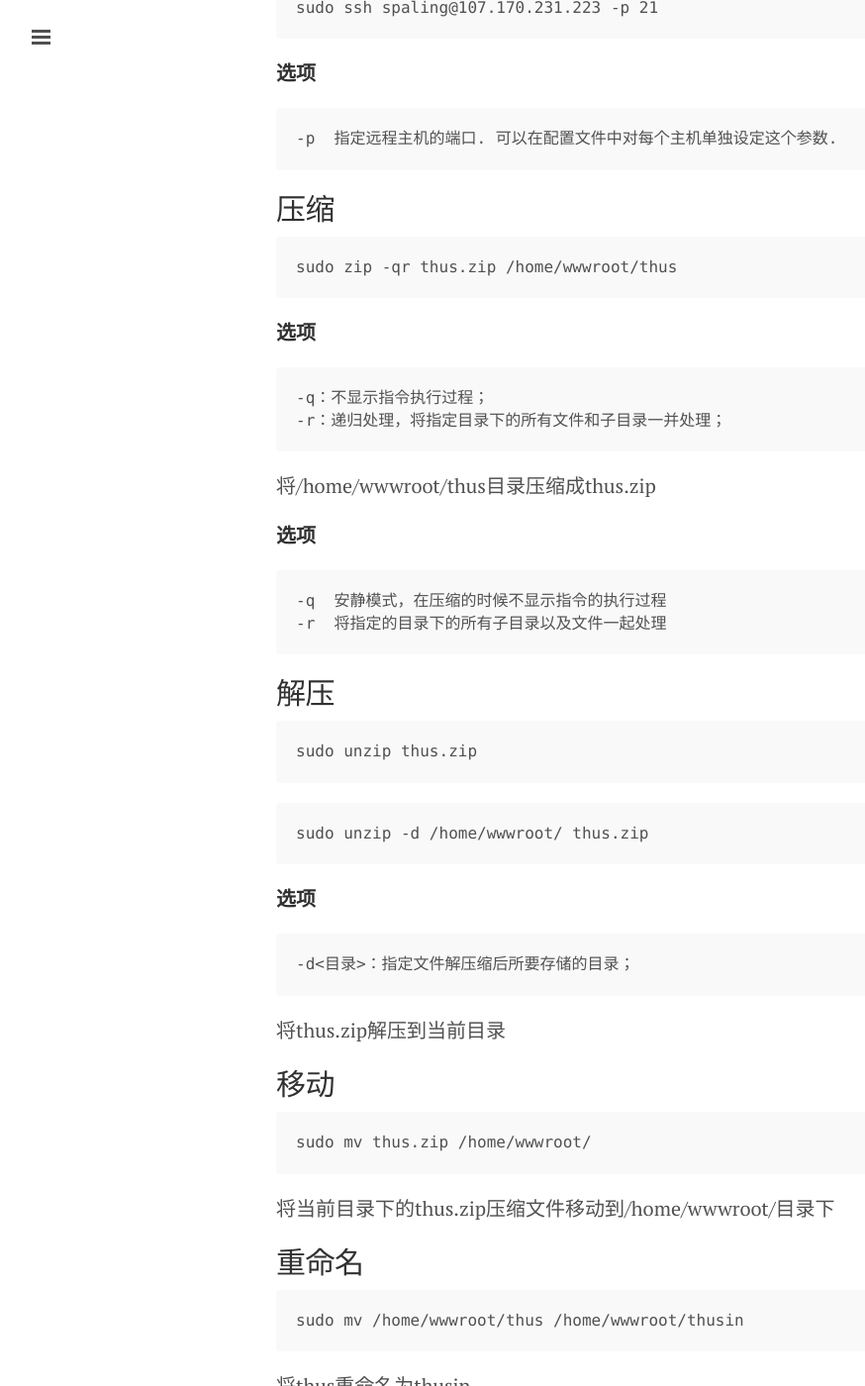
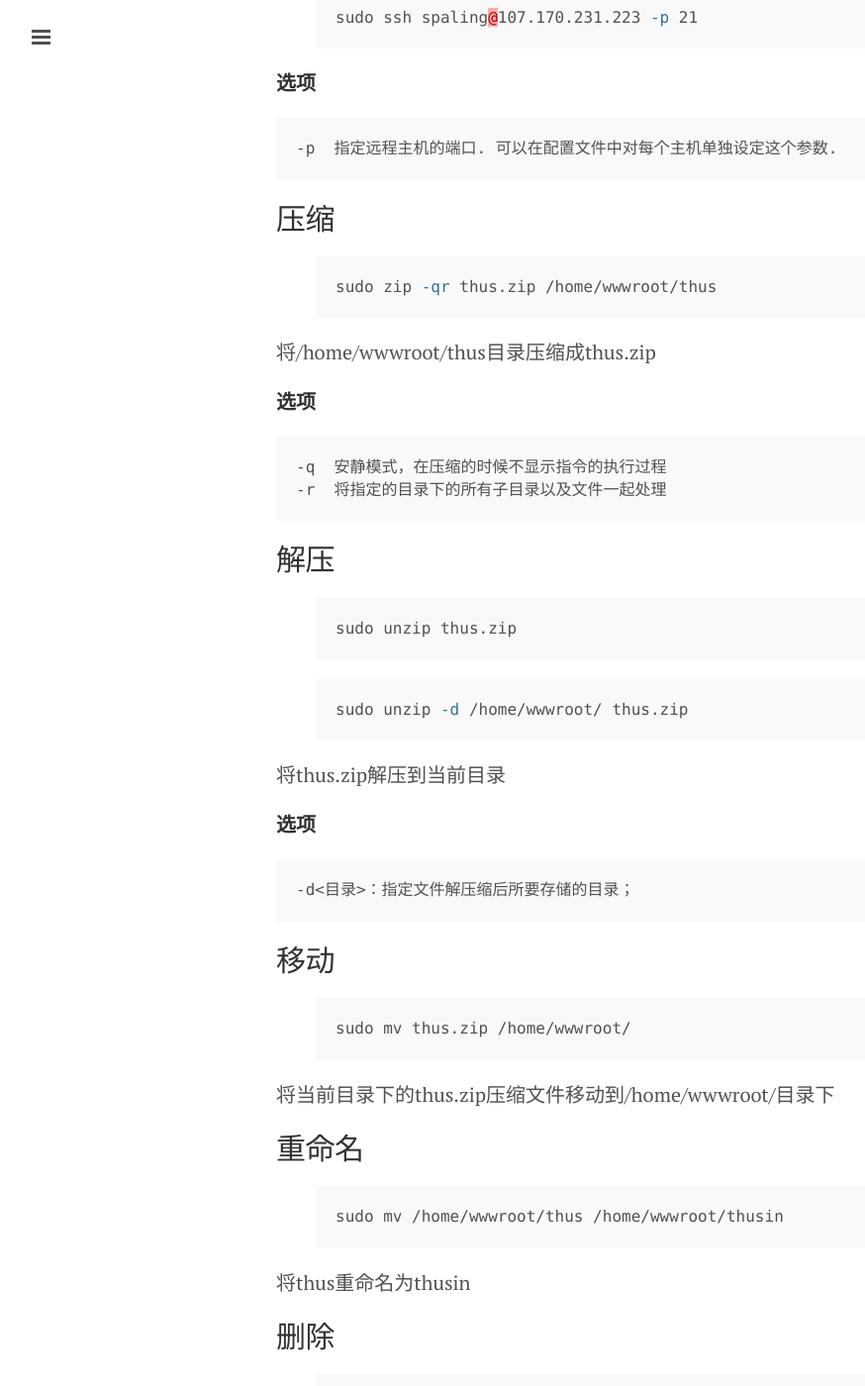
Before and after one commit to burnman/burnman.github.com, a Jekyll site: the page built from _posts/2017-03-06-vps-command.md, in a window 1280 px wide and 1400 px high, scrolled down 303 px. Shown: the whole window at 99% size, without its empty margins (1-875 px from the left). Built offline with Jekyll 4.4.1, drawn with Linux system fonts in a browser that asks for light colours; Markdown is read by kramdown in place of the engine named in the settings; some of the changed text lies outside the part shown.

Commit message:
代码高亮

````diff
--- a/_posts/2017-03-06-vps-command.md
+++ b/_posts/2017-03-06-vps-command.md
@@ -8,24 +8,20 @@ tags : [ubuntu linux]
 
 ## 登录远程主机
 
-```
+{% highlight PowerShell %}
 sudo ssh spaling@107.170.231.223 -p 21
-```
+{% endhighlight %}
 
 **选项**
 
     -p  指定远程主机的端口. 可以在配置文件中对每个主机单独设定这个参数.
 
+
 ## 压缩
 
-```
+{% highlight PowerShell %}
 sudo zip -qr thus.zip /home/wwwroot/thus
-```
-
-**选项**
-
-    -q：不显示指令执行过程；
-    -r：递归处理，将指定目录下的所有文件和子目录一并处理；
+{% endhighlight %}
 
 将/home/wwwroot/thus目录压缩成thus.zip
 
@@ -34,39 +30,41 @@ sudo zip -qr thus.zip /home/wwwroot/thus
     -q  安静模式，在压缩的时候不显示指令的执行过程
     -r  将指定的目录下的所有子目录以及文件一起处理
 
+
 ## 解压
-```
+{% highlight PowerShell %}
 sudo unzip thus.zip
-```
-```
+{% endhighlight %}
+{% highlight PowerShell %}
 sudo unzip -d /home/wwwroot/ thus.zip
-```
+{% endhighlight %}
+
+将thus.zip解压到当前目录
 
 **选项**
 
     -d<目录>：指定文件解压缩后所要存储的目录；
 
-将thus.zip解压到当前目录
 
 ## 移动
 
-```
+{% highlight PowerShell %}
 sudo mv thus.zip /home/wwwroot/
-```
+{% endhighlight %}
 将当前目录下的thus.zip压缩文件移动到/home/wwwroot/目录下
 
 ## 重命名
 
-```
+{% highlight PowerShell %}
 sudo mv /home/wwwroot/thus /home/wwwroot/thusin
-```
+{% endhighlight %}
 将thus重命名为thusin
 
 ## 删除
 
-```
+{% highlight PowerShell %}
 sudo rm -rf /home/wwwroot/thus
-```
+{% endhighlight %}
 递归删除/home/wwwroot/thus目录及其下的文件
 
 **选项**
@@ -76,28 +74,30 @@ sudo rm -rf /home/wwwroot/thus
     --preserve-root：不对根目录进行递归操作；
     -v：显示指令的详细执行过程。
 
+
 ## 权限
 
 ### 1.更改文件所有者
 
-```
+{% highlight PowerShell %}
 sudo chown -R www:www /home/wwwroot/thus
-```
+{% endhighlight %}
 更改整个文件夹的拥有者和用户组为www
 
 ### 2.更改文件的权限
 
-```
+{% highlight PowerShell %}
 sudo chmod 777 /home/wwwroot/thus
-```
+{% endhighlight %}
 
 更改读取、写入、执行权限
 
+
 ## 显示每个文件和目录的磁盘使用空间
 
-```
+{% highlight PowerShell %}
 du -h --max-depth=1 thus
-```
+{% endhighlight %}
 
 **选项**
 
````
